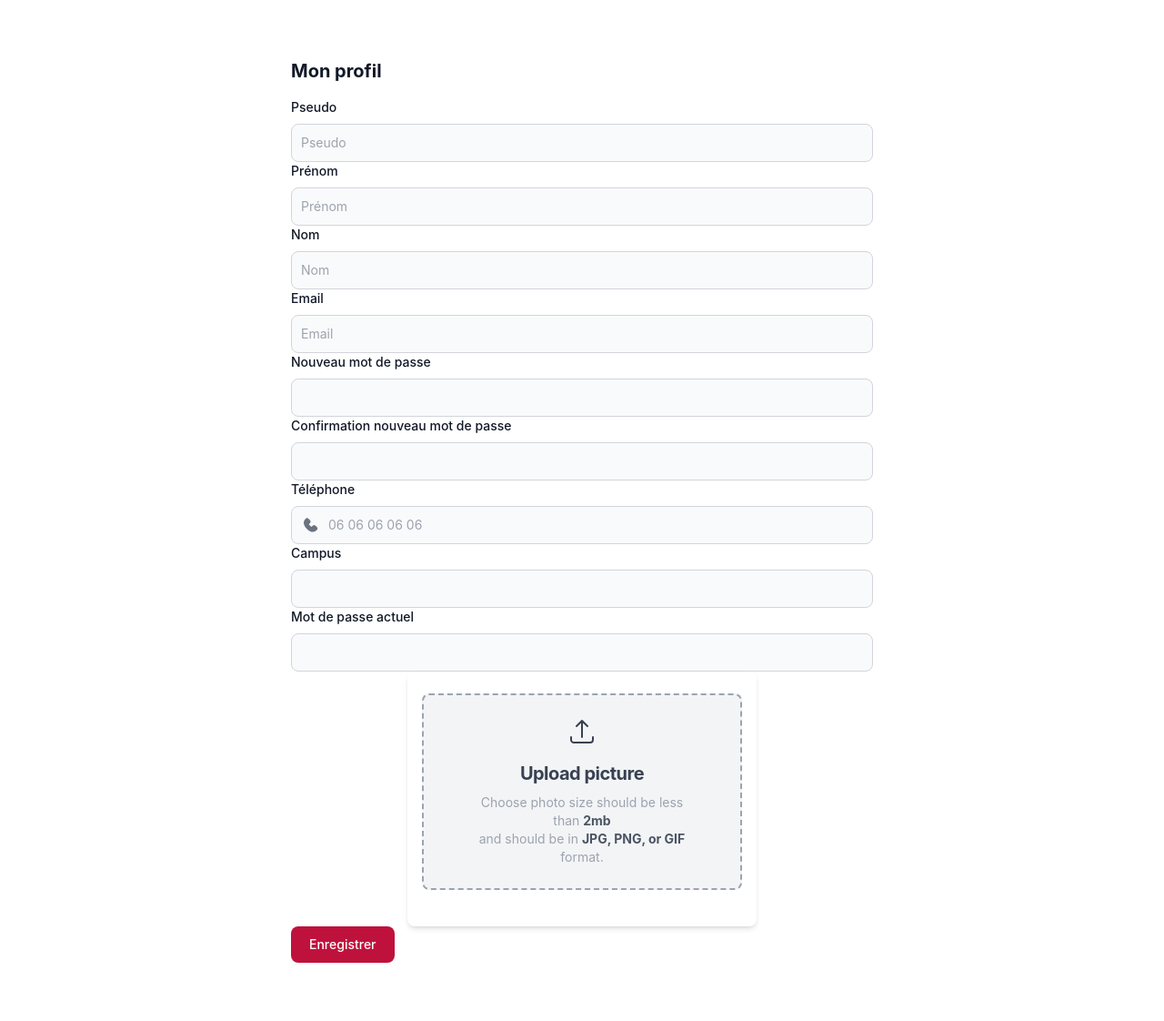
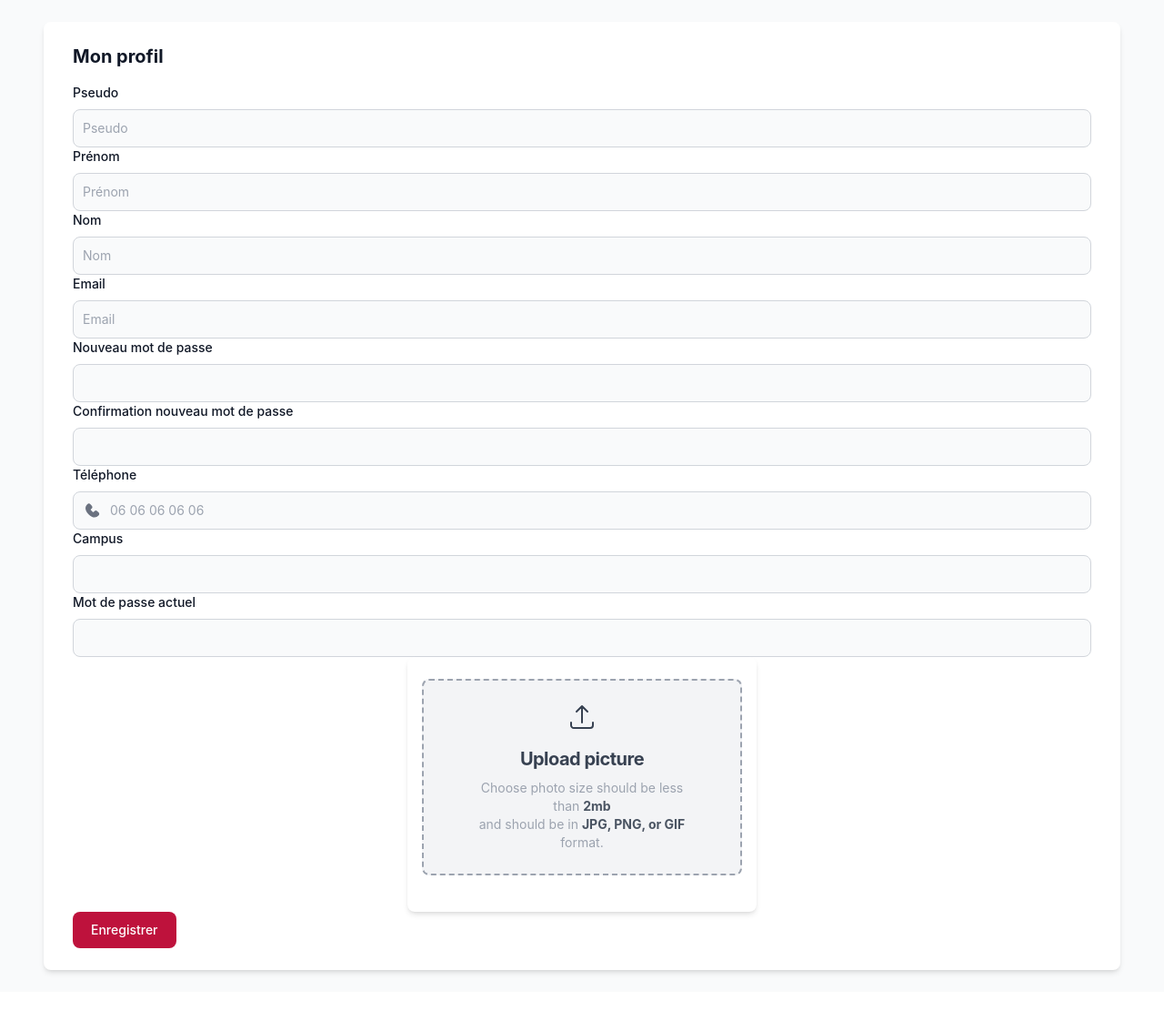
Before and after one commit to Sachadcl/oidghpf, a Symfony app: template templates/user/profile_management.html.twig in a window 1280 px wide. Shown: the part 60-1182 px from the top of the page at 91% size. After the commit the page ends 1131 px from the top, so only its background shows below. Run offline with Twig, Linux system fonts and the light colour scheme; the template is opened without the code that fills it, so the values that code supplies are empty; form fields are guessed from the names that the template uses; style sheets or scripts are compiled from the project's sources; some libraries are stand-ins or nearby versions.

Commit message:
fix style profile_management

```diff
--- a/templates/user/profile_management.html.twig
+++ b/templates/user/profile_management.html.twig
@@ -1,8 +1,9 @@
 {% extends 'base.html.twig' %}
 
 {% block body %}
-	<section class="bg-white dark:bg-gray-900">
-		<div class="max-w-2xl px-4 py-8 mx-auto lg:py-16">
+	<section class="bg-gray-50 dark:bg-gray-900 py-6 flex items-center">
+		<div class="max-w-screen-xl px-4 mx-auto lg:px-12 w-full">
+			<div class="relative bg-white shadow-md dark:bg-gray-800 sm:rounded-lg px-8 py-6">
 			<h2 class="mb-4 text-xl font-bold text-gray-900 dark:text-white">Mon profil</h2>
 			{{ form_start(userForm, {'attr': {'class': 'grid gap-4 mb-4 sm:grid-cols-2 sm:gap-6 sm:mb-5'}}) }}
 			<div class="w-full">
@@ -83,6 +84,7 @@
 
 			{{ form_end(userForm) }}
 		</div>
+	</div>
 	</section>
 
 	<script>
```
